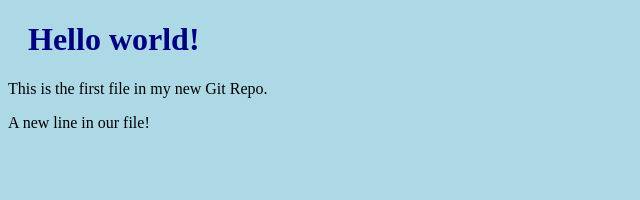
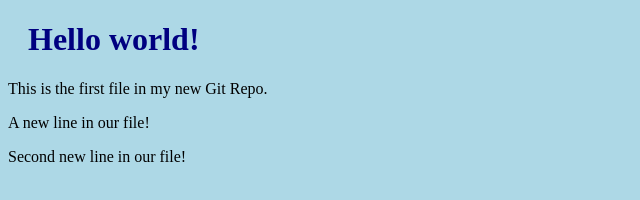
Before and after one commit to manoj-tarale/git-pract, a plain HTML site: page index.html in a window 1280 px wide. Shown: the whole page, without its empty margins (0-640 px from the left). Drawn offline with Linux system fonts and the light colour scheme.

Commit message:
Second new line added

```diff
--- a/index.html
+++ b/index.html
@@ -13,6 +13,7 @@
     <h1>Hello world!</h1>
     <p>This is the first file in my new Git Repo.</p>
     <p>A new line in our file!</p>
+    <p>Second new line in our file!</p>
 </body>
 
 </html>
```
